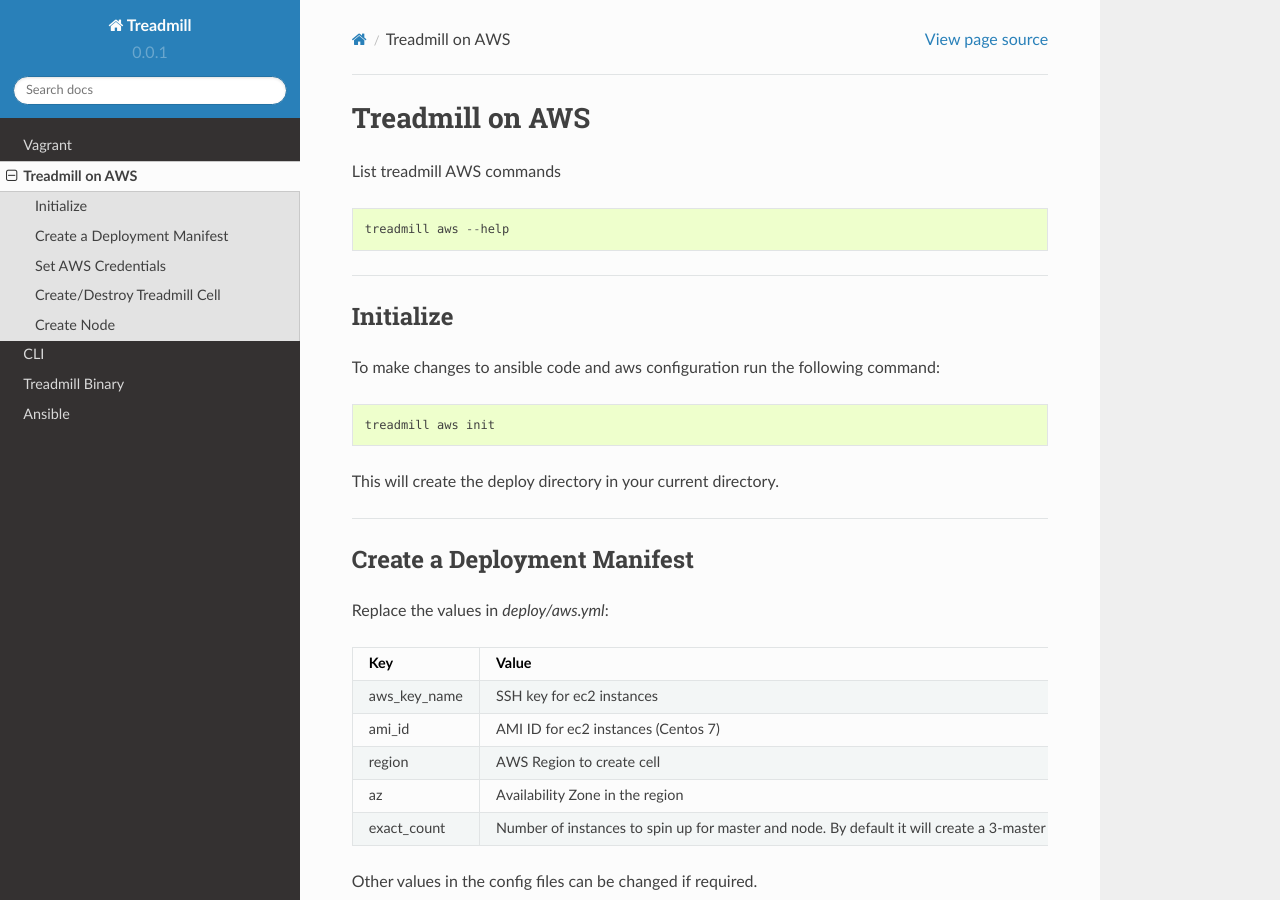
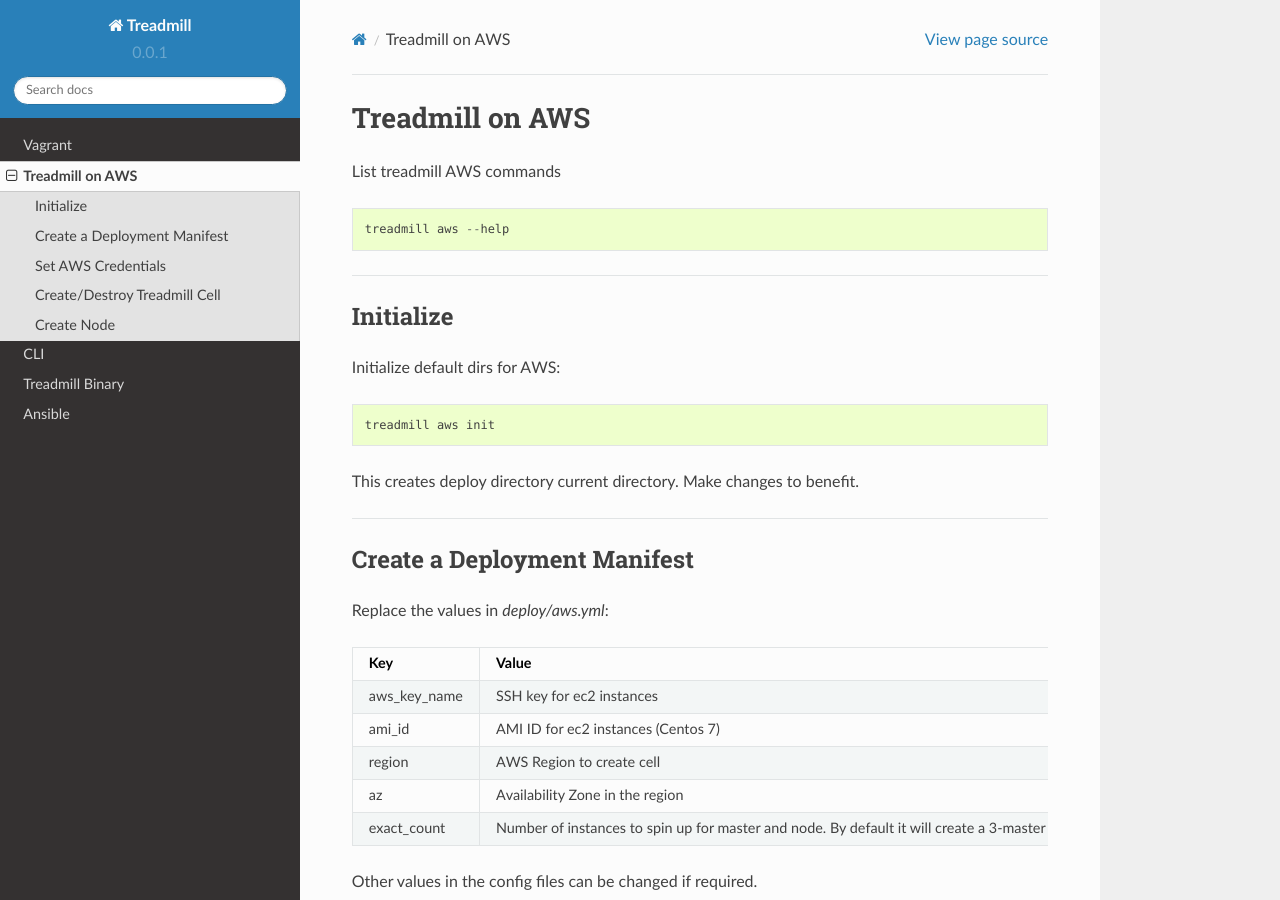
Before and after one commit to morganstanley/treadmill, a Sphinx documentation site: the page built from docs/source/aws_manual.rst, in a window 1280 px wide and 900 px high. Built offline with Sphinx 7.4.7 and the Read the Docs theme 2.0.0, drawn with Linux system fonts in a browser that asks for light colours.

Commit message:
updated text for treadmill aws init

```diff
--- a/docs/source/aws_manual.rst
+++ b/docs/source/aws_manual.rst
@@ -11,12 +11,12 @@
 Initialize
 ^^^^^^^^^^
 
-To make changes to ansible code and aws configuration run the following command:
+Initialize default dirs for AWS:
 ::
 
   treadmill aws init
 
-This will create the deploy directory in your current directory.
+This creates deploy directory current directory. Make changes to benefit.
 
 ----------------------------------------------------------
 
```
